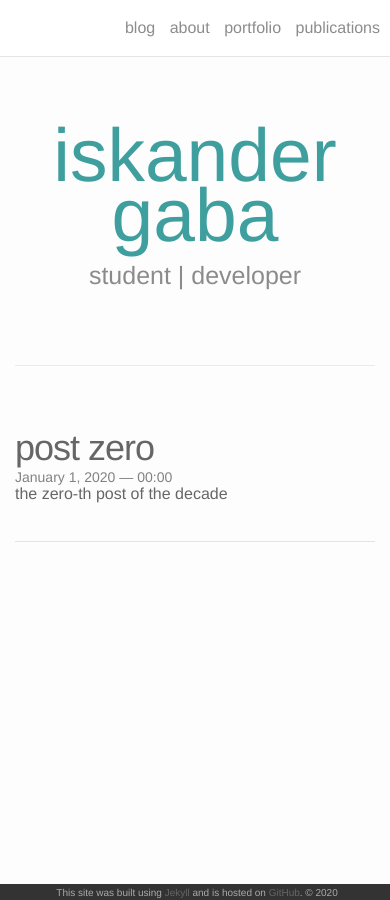
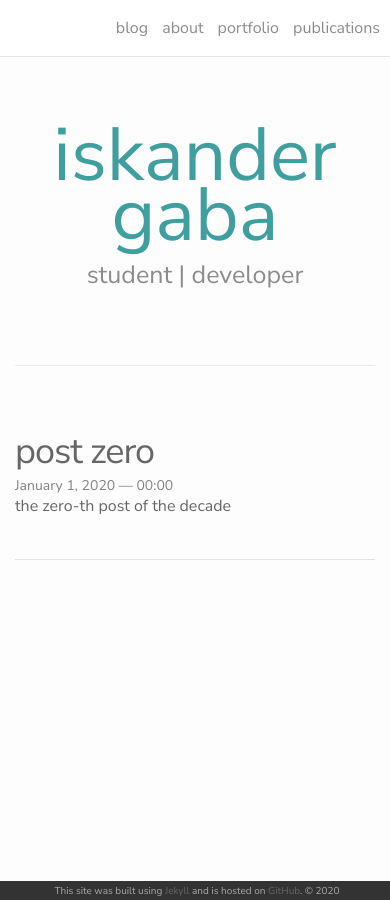
Before and after one commit to iskandergaba/iskandergaba.github.io, a Jekyll site: the page built from index.html, in a window 390 px wide. Built offline with Jekyll 4.4.1, drawn with Linux system fonts in a browser that asks for light colours; nearby versions of some CDN libraries; the list of posts is cut into pages by our own code.

Commit message:
Changed mobile font to Nunito Sans

```diff
--- a/_includes/head.html
+++ b/_includes/head.html
@@ -8,6 +8,7 @@
 
     <link rel="stylesheet" href="{{site.baseurl}}/css/main.css">
     <link rel="shortcut icon" type="image/png" href="{{site.baseurl}}/img/favicon.png">
+    <link href="https://fonts.googleapis.com/css?family=Nunito+Sans&display=swap" rel="stylesheet">
     <link rel="canonical" href="{{page.url | replace:'index.html','' | prepend: site.baseurl | prepend: site.url}}">
 
     <script src="https://kit.fontawesome.com/7368265a47.js"></script>
--- a/_sass/_base.scss
+++ b/_sass/_base.scss
@@ -11,6 +11,7 @@ dl, dd, ol, ul, figure {
 
 /** Variables **********************************************/
 $base-font-family:              Helvetica, sans-serif;
+$base-font-family-mobile:       'Nunito Sans', sans-serif;
 $base-line-height:              1.5em;
 $horizontal-spacing-unit:       50px;
 $vertical-spacing-unit:         40px;
@@ -47,9 +48,12 @@ $theme-color: $teal;
  */
 body {
     font-family: $base-font-family;
+    @include media-query($on-laptop) {
+        font-family: $base-font-family-mobile;
+    }
     font-size: $base-font-size;
     // line-height: $base-line-height;
-    font-weight: 100;
+    font-weight: 500;
     color: $text-color;
     background-color: $background-color;
     -webkit-text-size-adjust: 100%;
```
